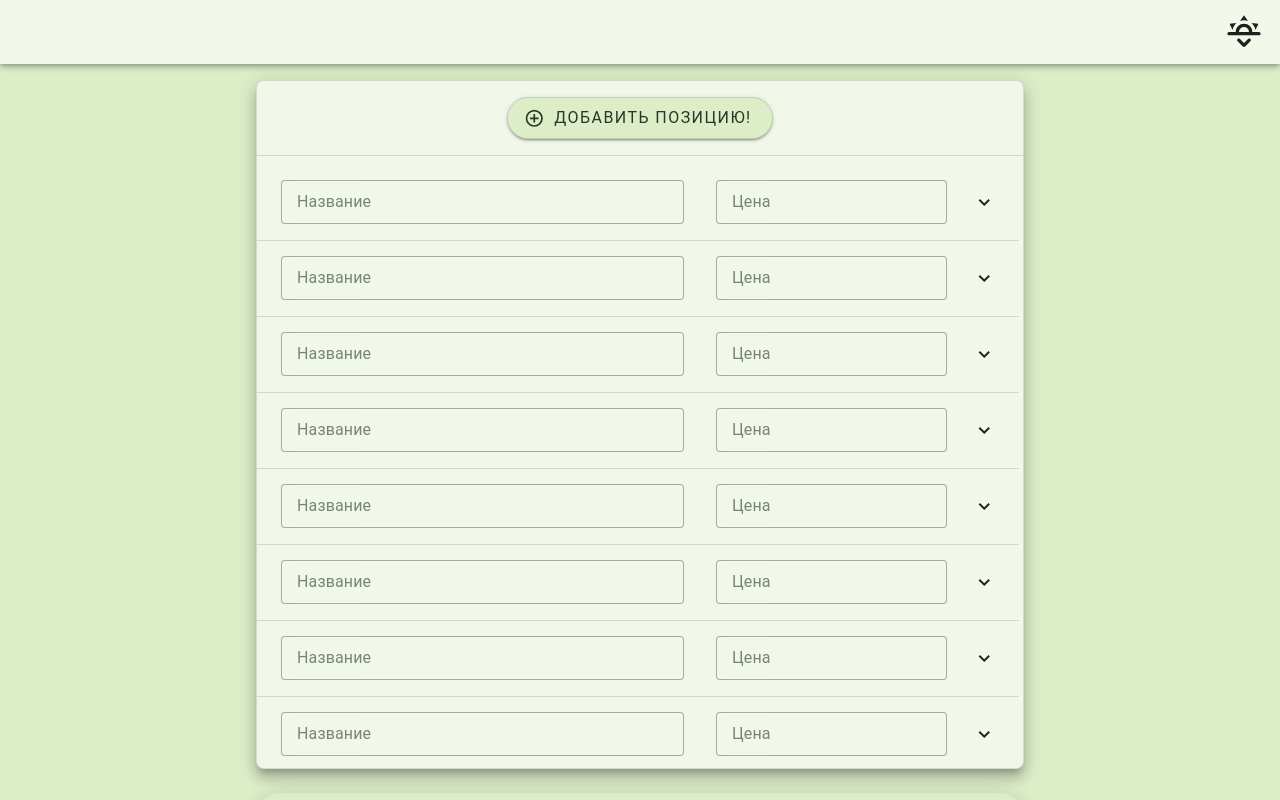
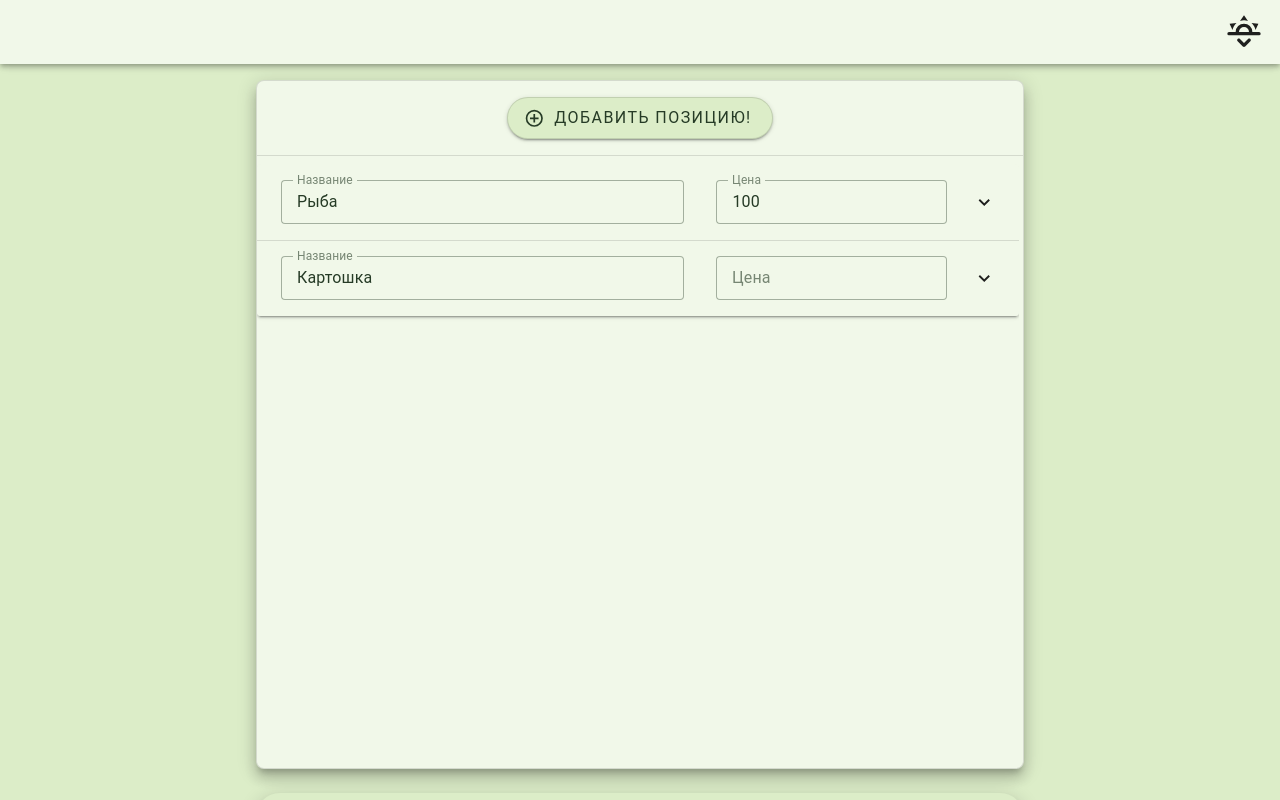
Before and after one commit to Bbq-11/delimCheck, a Vue app: page /delim-check/pre-check in a window 1280 px wide. Shown: the top 800 px of the page. Built offline with nearby package versions, Linux system fonts and the light colour scheme.

Commit message:
eighth com

```diff
--- a/src/components/ProductList.vue
+++ b/src/components/ProductList.vue
@@ -1,7 +1,10 @@
 <script setup>
-// import { mdiDeleteEmptyOutline } from '@mdi/js';
+import { mdiDeleteEmptyOutline, mdiPlusCircleOutline } from '@mdi/js';
 import ProductListItem from './ProductListItem.vue';
-import { mdiPlusCircleOutline } from '@mdi/js';
+
+import { useProductStore } from '../stores/ProductStore.js';
+
+const productStore = useProductStore();
 </script>
 
 <template>
@@ -10,6 +13,7 @@ import { mdiPlusCircleOutline } from '@mdi/js';
             class="py-2 px-5"
             :prepend-icon="mdiPlusCircleOutline"
             text="Добавить позицию!"
+            @click="productStore.addProduct()"
         />
     </div>
     <v-card
@@ -17,23 +21,31 @@ import { mdiPlusCircleOutline } from '@mdi/js';
         variant="text"
         class="overflow-y-auto scroll-container mr-1 mb-1"
     >
-        <!--        <v-card-text class="d-flex justify-center align-center text-center fill-height">-->
-        <!--            <div>-->
-        <!--                <v-icon-->
-        <!--                    color="primary"-->
-        <!--                    size="80"-->
-        <!--                    :icon="mdiDeleteEmptyOutline"-->
-        <!--                />-->
-        <!--                <div class="text-subtitle-1 text-primary">-->
-        <!--                    <p>Ваша продуктовая корзина пуста..</p>-->
-        <!--                </div>-->
-        <!--            </div>-->
-        <!--        </v-card-text>-->
-        <v-expansion-panels>
-            <v-expansion-panel v-for="usf in 12">
-                <ProductListItem />
-            </v-expansion-panel>
+        <v-expansion-panels v-if="productStore.totalCountProducts">
+            <ProductListItem
+                v-for="product in productStore.products"
+                :key="product.id"
+                :product="product"
+                v-model:title="product.title"
+                v-model:price="product.price"
+                v-model:payer="product.payer"
+            />
         </v-expansion-panels>
+        <v-card-text
+            v-else
+            class="d-flex justify-center align-center text-center fill-height"
+        >
+            <div>
+                <v-icon
+                    color="primary"
+                    size="80"
+                    :icon="mdiDeleteEmptyOutline"
+                />
+                <div class="text-subtitle-1 text-primary">
+                    <p>Ваша продуктовая корзина пуста..</p>
+                </div>
+            </div>
+        </v-card-text>
     </v-card>
 </template>
 
--- a/src/components/ProductListItem.vue
+++ b/src/components/ProductListItem.vue
@@ -1,33 +1,62 @@
 <script setup>
 // import { computed, ref } from 'vue';
+import {
+    mdiContentCopy,
+    mdiDeleteOutline,
+    mdiMapMarkerQuestionOutline,
+    mdiWalletOutline,
+} from '@mdi/js';
+
+import { useProductStore } from '../stores/ProductStore.js';
+import { useUserStore } from '../stores/UserStore.js';
 import { ref } from 'vue';
-import { mdiAllInclusive, mdiContentCopy, mdiDeleteOutline } from '@mdi/js';
-import DialogPayer from './DialogPayer.vue';
-// const username = ref('');
-// const avatar = computed(() => username.value.charAt(0));
-const isUser = ref(true);
-const isProduct = ref(true);
+
+const productStore = useProductStore();
+const userStore = useUserStore();
+
+const title = defineModel('title');
+const price = defineModel('price');
+const payer = defineModel('payer');
+
+const props = defineProps({
+    product: {
+        id: Number,
+        title: String,
+        price: Number,
+        payer: String,
+        users: Object,
+    },
+});
+
 const rules = {
     email: (value) => {
         const pattern = /^[+]?([0-9]+(?:[\.][0-9]*)?|\.[0-9]+)$/;
         return pattern.test(value) || 'Ошибочка.';
     },
 };
+
+const isActive = ref(false);
+const switchActive = () => (isActive.value = !isActive.value);
 </script>
 
 <template>
+    <v-expansion-panel>
         <v-expansion-panel-title>
             <v-row
                 class="gc-8"
                 no-gutters
             >
                 <v-col cols="7">
-                <v-text-field label="Название" />
+                    <v-text-field
+                        label="Название"
+                        v-model.trim="title"
+                    />
                 </v-col>
                 <v-col cols="4">
                     <v-text-field
                         label="Цена"
                         type="number"
+                        v-model.trim="price"
                         :rules="[rules.email]"
                     />
                 </v-col>
@@ -39,10 +68,52 @@ const rules = {
                 no-gutters
             >
                 <v-col cols="6">
-                <DialogPayer />
+                    <v-btn
+                        class="text-subtitle-1 w-100 rounded-xl"
+                        color="primary"
+                        :prepend-icon="mdiWalletOutline"
+                        @click="switchActive"
+                    >
+                        {{ productStore.getItems(product.id).payer }}
+                    </v-btn>
+                    <template>
+                        <v-dialog
+                            v-model="isActive"
+                            max-width="400px"
+                        >
+                            <v-card
+                                class="text-center bg-error text-primary rounded-lg py-4 px-6"
+                                elevation="20"
+                            >
+                                <div>
+                                    <v-icon
+                                        size="80"
+                                        color="primary"
+                                        :icon="mdiMapMarkerQuestionOutline"
+                                    />
+                                </div>
+                                <v-card-text class="text-body-1">
+                                    <p>Кто оплачивает?</p>
+                                </v-card-text>
+                                <v-card-actions>
+                                    <v-radio-group v-model="payer">
+                                        <v-radio
+                                            v-for="user in userStore.users"
+                                            :key="user.id"
+                                            :label="user.username"
+                                            :value="user.username"
+                                        />
+                                    </v-radio-group>
+                                </v-card-actions>
+                            </v-card>
+                        </v-dialog>
+                    </template>
                 </v-col>
                 <v-col>
-                <v-btn class="w-100 border-sm rounded-xl">
+                    <v-btn
+                        class="w-100 border-sm rounded-xl"
+                        @click="productStore.copyProduct(props.product.id)"
+                    >
                         <v-icon :icon="mdiContentCopy" />
                     </v-btn>
                 </v-col>
@@ -50,47 +121,54 @@ const rules = {
                     <v-btn
                         class="w-100 border-sm rounded-xl"
                         color="error"
+                        @click="productStore.removeProduct(props.product.id)"
                     >
                         <v-icon :icon="mdiDeleteOutline" />
                     </v-btn>
                 </v-col>
             </v-row>
-        <v-row
-            class="gr-2 gc-4"
-            justify="space-around"
-            no-gutters
-        >
-            <v-col v-for="us in 3">
-                <div class="cursor-pointer">
-                    <div class="d-flex flex-column align-center border-sm pa-2 rounded-lg ga-1">
-                        <v-avatar color="surface-variant">
-                            <div class="d-flex w-100 h-100 justify-center align-center bg-primary">
-                                <!--                                <template v-if="isUser">-->
-                                <!--                                    <v-icon-->
-                                <!--                                        v-if="isProduct"-->
-                                <!--                                        :icon="mdiCheck"-->
-                                <!--                                    />-->
-                                <!--                                    <span-->
-                                <!--                                        v-else-->
-                                <!--                                        class="text-uppercase"-->
-                                <!--                                    >-->
-                                <!--                                        U-->
-                                <!--                                        &lt;!&ndash;                                                {{ user.name.charAt(0) }}&ndash;&gt;-->
-                                <!--                                    </span>-->
-                                <!--                                </template>-->
-                                <v-icon :icon="mdiAllInclusive" />
-                            </div>
-                        </v-avatar>
-                        <div class="text-subtitle-2">
-                            <span v-if="isUser">
-                                username
-                                <!--                                        {{ user.name }}-->
-                            </span>
-                            <span v-else>All</span>
-                        </div>
-                    </div>
-                </div>
-            </v-col>
-        </v-row>
+
+            <!--            <v-row-->
+            <!--                class="gr-2 gc-4"-->
+            <!--                justify="space-around"-->
+            <!--                no-gutters-->
+            <!--            >-->
+            <!--                <v-col v-for="us in 3">-->
+            <!--                    <div class="cursor-pointer">-->
+            <!--                        <div-->
+            <!--                            class="d-flex flex-column align-center border-sm pa-2 rounded-lg ga-1"-->
+            <!--                        >-->
+            <!--                            <v-avatar color="surface-variant">-->
+            <!--                                <div-->
+            <!--                                    class="d-flex w-100 h-100 justify-center align-center bg-primary"-->
+            <!--                                >-->
+            <!--                                    &lt;!&ndash;                                <template v-if="isUser">&ndash;&gt;-->
+            <!--                                    &lt;!&ndash;                                    <v-icon&ndash;&gt;-->
+            <!--                                    &lt;!&ndash;                                        v-if="isProduct"&ndash;&gt;-->
+            <!--                                    &lt;!&ndash;                                        :icon="mdiCheck"&ndash;&gt;-->
+            <!--                                    &lt;!&ndash;                                    />&ndash;&gt;-->
+            <!--                                    &lt;!&ndash;                                    <span&ndash;&gt;-->
+            <!--                                    &lt;!&ndash;                                        v-else&ndash;&gt;-->
+            <!--                                    &lt;!&ndash;                                        class="text-uppercase"&ndash;&gt;-->
+            <!--                                    &lt;!&ndash;                                    >&ndash;&gt;-->
+            <!--                                    &lt;!&ndash;                                        U&ndash;&gt;-->
+            <!--                                    &lt;!&ndash;                                        &lt;!&ndash;                                                {{ user.name.charAt(0) }}&ndash;&gt;&ndash;&gt;-->
+            <!--                                    &lt;!&ndash;                                    </span>&ndash;&gt;-->
+            <!--                                    &lt;!&ndash;                                </template>&ndash;&gt;-->
+            <!--                                    <v-icon :icon="mdiAllInclusive" />-->
+            <!--                                </div>-->
+            <!--                            </v-avatar>-->
+            <!--                            <div class="text-subtitle-2">-->
+            <!--                                <span v-if="isUser">-->
+            <!--                                    username-->
+            <!--                                    &lt;!&ndash;                                        {{ user.name }}&ndash;&gt;-->
+            <!--                                </span>-->
+            <!--                                <span v-else>All</span>-->
+            <!--                            </div>-->
+            <!--                        </div>-->
+            <!--                    </div>-->
+            <!--                </v-col>-->
+            <!--            </v-row>-->
         </v-expansion-panel-text>
+    </v-expansion-panel>
 </template>
--- a/src/components/UserList.vue
+++ b/src/components/UserList.vue
@@ -25,7 +25,7 @@ const userStore = useUserStore();
                 v-for="user in userStore.users"
                 :key="user.id"
                 :user="user.id"
-                v-model="user.username"
+                v-model.trim="user.username"
             />
         </v-card-text>
         <v-card-text
--- a/src/pages/Precheck.vue
+++ b/src/pages/Precheck.vue
@@ -1,6 +1,10 @@
 <script setup>
 import ProductList from '../components/ProductList.vue';
 import CardDialog from '../components/DialogError.vue';
+import { useProductStore } from '../stores/ProductStore.js';
+// import { useProductStore } from '../stores/ProductStore.js';
+const productStore = useProductStore();
+// const productStore = useProductStore();
 </script>
 <template>
     <v-sheet
@@ -10,14 +14,23 @@ import CardDialog from '../components/DialogError.vue';
         <ProductList />
     </v-sheet>
     <v-card
-        color="background"
+        class="rounded-xl mb-4 text-center text-primary bg-background"
         elevation="10"
-        class="rounded-xl mb-4 text-center text-primary"
     >
-        <v-card-title class="text-subtitle-1 font-weight-bold"> Промежуточный счет: </v-card-title>
-        <v-card-text class="text-h5 text-primary font-weight-bold"> 24 ₽ </v-card-text>
+        <v-card-title class="text-subtitle-1 font-weight-bold">
+            Промежуточный счет:
+        </v-card-title>
+        <v-card-text class="text-h5 text-primary font-weight-bold">
+            {{ productStore.subtotal }}
+        </v-card-text>
     </v-card>
     <router-link
+        v-if="
+            productStore.totalCountProducts &&
+            productStore.checkDataTitles &&
+            productStore.checkDataPrices &&
+            productStore.checkDataUsers
+        "
         to="/result"
         class="w-100"
     >
@@ -27,8 +40,20 @@ import CardDialog from '../components/DialogError.vue';
             text="К результатам!"
         />
     </router-link>
-    <CardDialog text="Добавьте что-нибудь!" />
-    <!--    <CardDialog text="Назовите все продукты!" />-->
-    <!--    <CardDialog text="Введите стоимость!" />-->
-    <!--    <CardDialog text="Отметьте пользователей во всех продуктах!" />-->
+    <CardDialog
+        v-else-if="!productStore.totalCountProducts"
+        text="Добавьте что-нибудь!"
+    />
+    <CardDialog
+        v-else-if="!productStore.checkDataTitles"
+        text="Назовите все продукты!"
+    />
+    <CardDialog
+        v-else-if="!productStore.checkDataPrices"
+        text="Введите стоимость!"
+    />
+    <CardDialog
+        v-else
+        text="Отметьте пользователей во всех продуктах!"
+    />
 </template>
--- /dev/null
+++ b/src/stores/ProductStore.js
@@ -0,0 +1,77 @@
+import { defineStore } from 'pinia';
+import { computed, ref } from 'vue';
+import { useUserStore } from './UserStore.js';
+
+export const useProductStore = defineStore('productStore', () => {
+    const products = ref([
+        {
+            id: 1,
+            title: 'Рыба',
+            price: 100,
+            payer: 'Илья',
+            users: [],
+        },
+        {
+            id: 2,
+            title: 'Картошка',
+            price: '',
+            payer: 'Илья',
+            users: [],
+        },
+    ]);
+
+    const getItems = computed(() => {
+        return products.findIndex((item) => item.id === this.id);
+    });
+
+    const totalCountProducts = computed(() => products.value.length);
+    const checkDataTitles = computed(
+        () => !products.value.find((item) => !item.title.length),
+    );
+    const checkDataPrices = computed(
+        () => !products.value.find((item) => !item.price.length),
+    );
+    const checkDataUsers = computed(
+        () => !products.value.find((item) => !item.users.length),
+    );
+
+    const subtotal = computed(() => {
+        return products.value.reduce((total, item) => total + +item.price, 0);
+    });
+
+    const addProduct = () => {
+        const userStore = useUserStore();
+        products.value.push({
+            id: Date.now(),
+            title: '',
+            price: '',
+            payer: userStore.users[0].username,
+            users: [],
+        });
+    };
+    const removeProduct = (id) => {
+        products.value = products.value.filter((item) => item.id !== id);
+    };
+    const copyProduct = (id) => {
+        const item = products.value.find((item) => item.id === id);
+        const newItem = {
+            ...item,
+            id: Date.now(),
+            users: [...item.users],
+        };
+        products.value.push(newItem);
+    };
+    return {
+        getItems,
+        products,
+        useProductStore,
+        addProduct,
+        removeProduct,
+        copyProduct,
+        totalCountProducts,
+        checkDataTitles,
+        checkDataPrices,
+        checkDataUsers,
+        subtotal,
+    };
+});
```
Also changed, not shown: src/components/DialogPayer.vue (+22 -25 lines), src/stores/UserStore.js (+8 -3 lines). Lines whose indentation alone changed are shown as unchanged.
